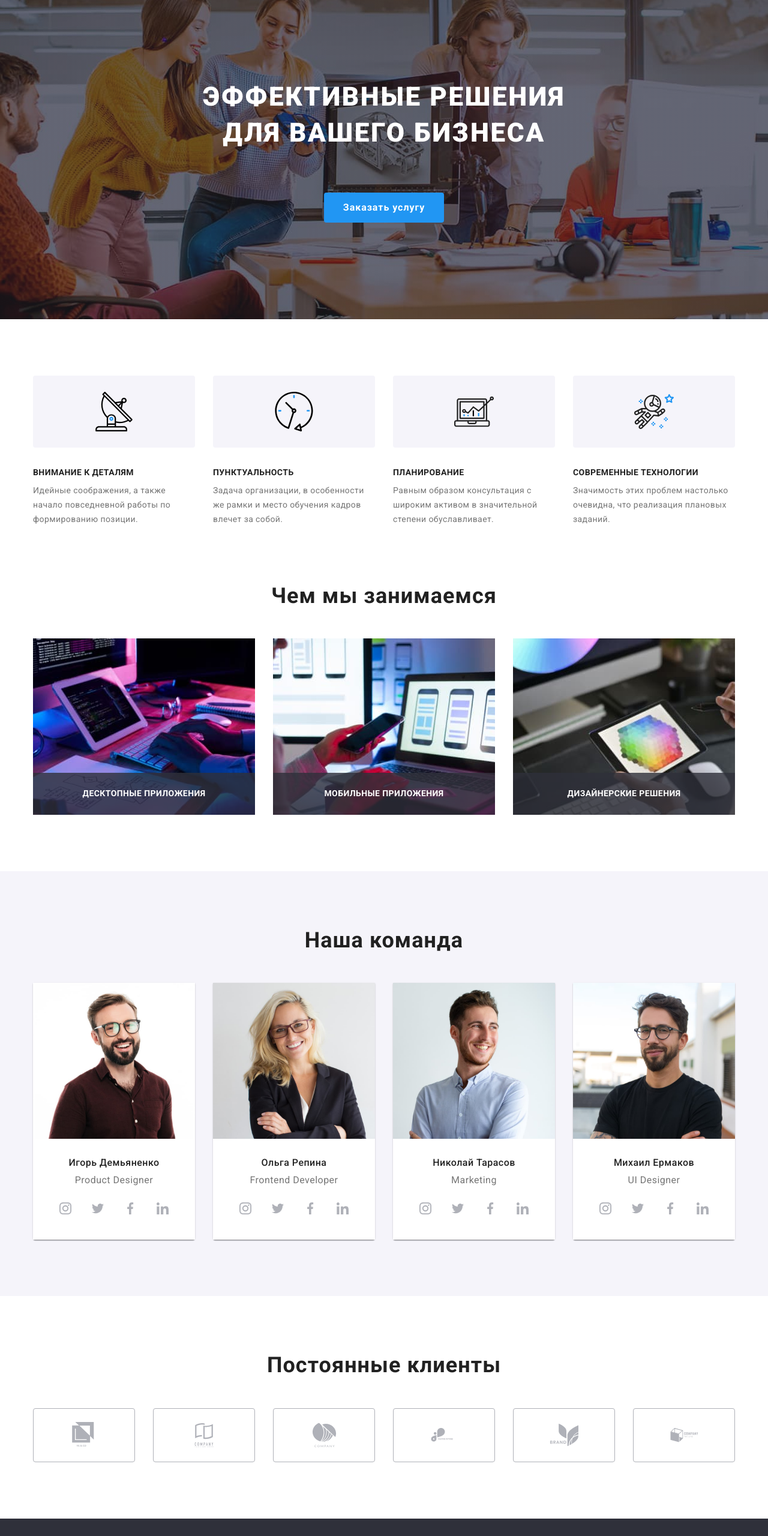
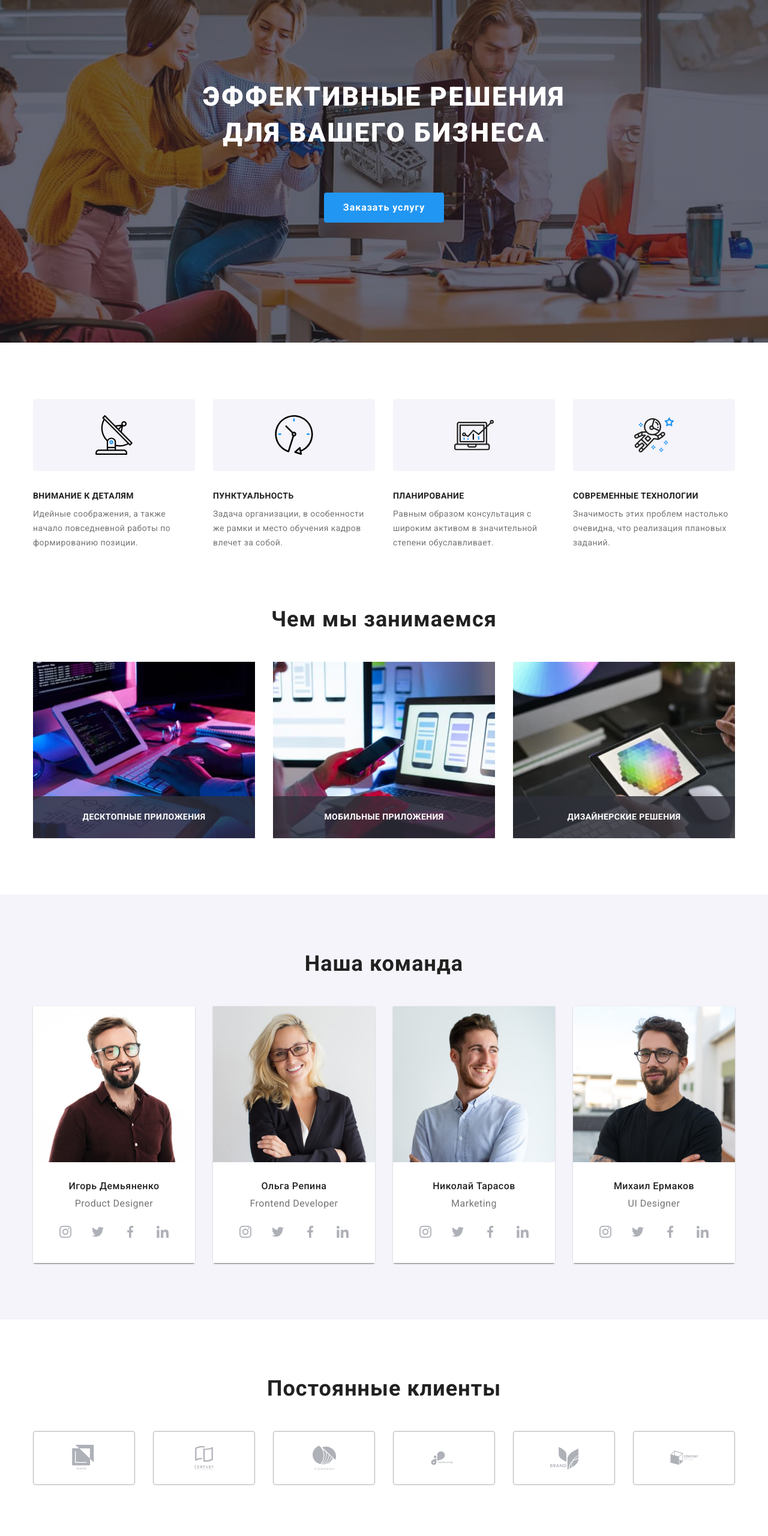
Before and after one commit to Viktoriia-Kostiuk/goit-markup-hw-05, a plain HTML site: page index.html in a window 1280 px wide. Shown: the part 140-2700 px from the top of the page at 60% size. Drawn offline with nearby package versions, Linux system fonts and the light colour scheme.

Commit message:
ДЗ №5

```diff
--- a/css/styles.css
+++ b/css/styles.css
@@ -71,13 +71,13 @@ img {
   min-height: 70px;
   justify-content: space-between;
   padding-right: 10px;
-}
-
-.header {
   font-weight: 500;
   font-size: 14px;
   line-height: 1.14;
   letter-spacing: 0.02em;
+}
+
+.header {
   border: 1px solid #ececec;
 }
 .site-nav {
@@ -173,10 +173,10 @@ img {
 
 .footer .container {
   display: flex;
+}
+.footer {
   padding-top: 60px;
   padding-bottom: 60px;
-}
-.footer {
   font-weight: 400;
   font-size: 14px;
   line-height: 1.71;
@@ -253,6 +253,8 @@ img {
 /*----------MAIN Cтудия----------- */
 
 .hero {
+  padding-top: 200px;
+  padding-bottom: 200px;
   background-color: #2f303a;
   background-image: linear-gradient(
       rgba(47, 48, 58, 0.4),
@@ -264,8 +266,6 @@ img {
   background-position: center;
 }
 .hero .container {
-  min-height: 600px;
-  padding-top: 200px;
   text-align: center;
 }
 .hero-title {
@@ -345,7 +345,7 @@ img {
   visibility: hidden;
 }
 
-.about .container {
+.about {
   padding-top: 94px;
   padding-bottom: 94px;
 }
@@ -442,7 +442,7 @@ img {
   margin-right: 30px;
 }
 
-.command .container {
+.command {
   padding-top: 94px;
   padding-bottom: 94px;
 }
@@ -508,7 +508,7 @@ img {
   background-color: var(--accent-color);
 }
 
-.clients .container {
+.clients {
   padding-top: 94px;
   padding-bottom: 94px;
 }
@@ -556,7 +556,7 @@ img {
 
 /*----------MAIN Портфолио----------- */
 
-.projects .container {
+.projects {
   padding-top: 94px;
   padding-bottom: 94px;
   text-align: center;
```
